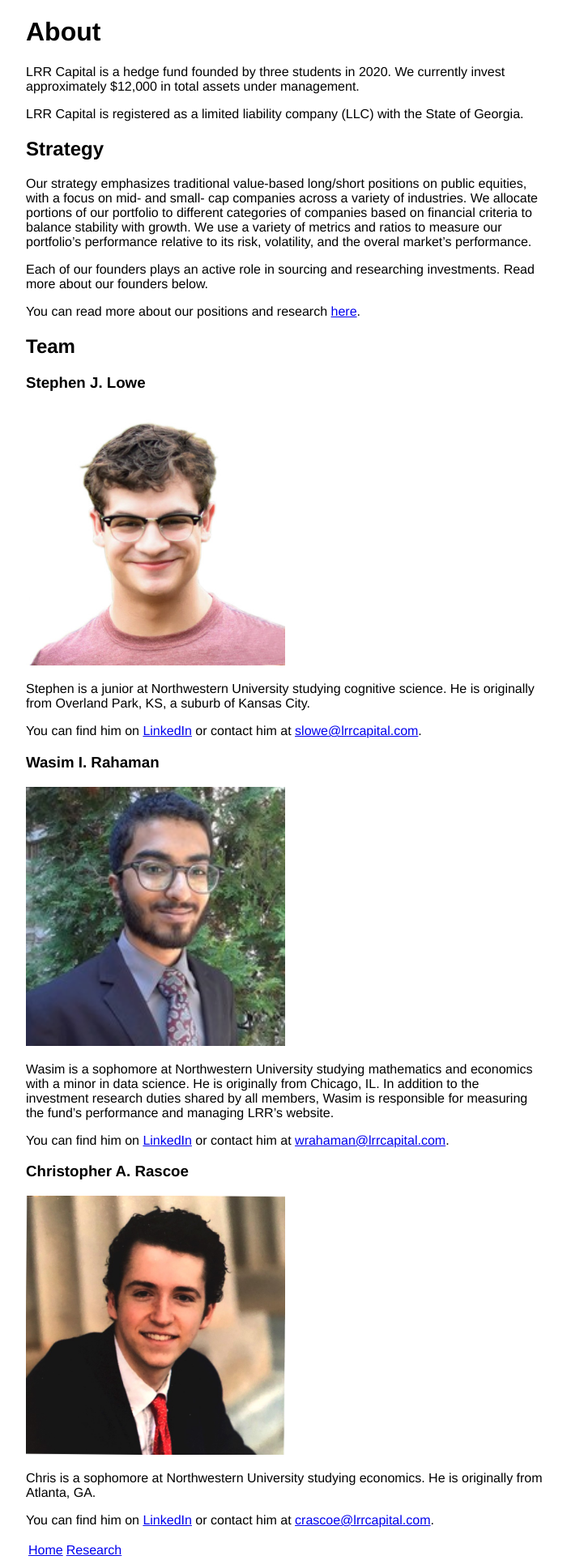
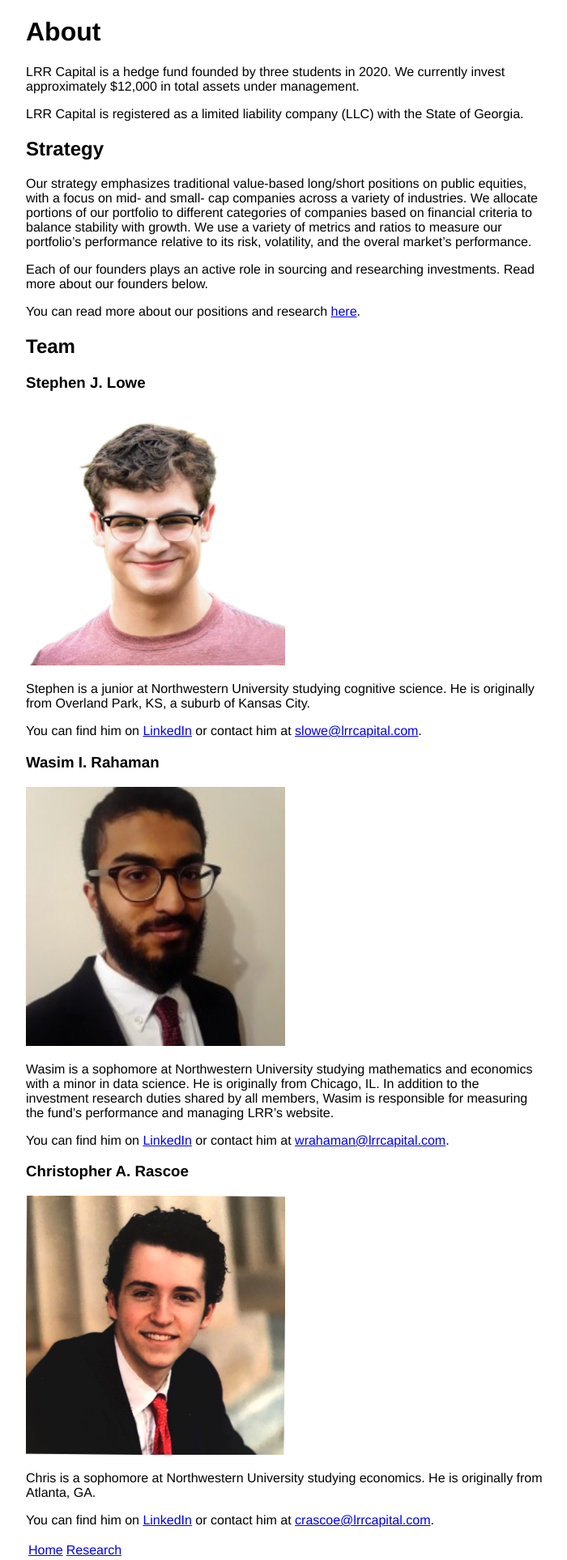
Before and after one commit to lrr-capital/lrr-capital, a Jekyll site: the page built from about.md, in a window 1280 px wide. Shown: the whole page at 81% size, without its empty margins (288-988 px from the left). Built offline with Jekyll 4.4.1, drawn with Linux system fonts in a browser that asks for light colours.

Commit message:
Update about.md

```diff
--- a/about.md
+++ b/about.md
@@ -30,7 +30,7 @@ You can find him on <a href="https://www.linkedin.com/in/stephen-lowe-bb1876180/
 
 ### Wasim I. Rahaman
 
-<img src="/images/wasim-1.jpg" alt="Wasim" width="150"/>
+<img src="/images/wasim-2.jpg" alt="Wasim" width="150"/>
 
 Wasim is a sophomore at Northwestern University studying mathematics and economics with a minor in data science. He is originally from Chicago, IL. In addition to the investment research duties shared by all members, Wasim is responsible for measuring the fund's performance and managing LRR's website.
 
```
